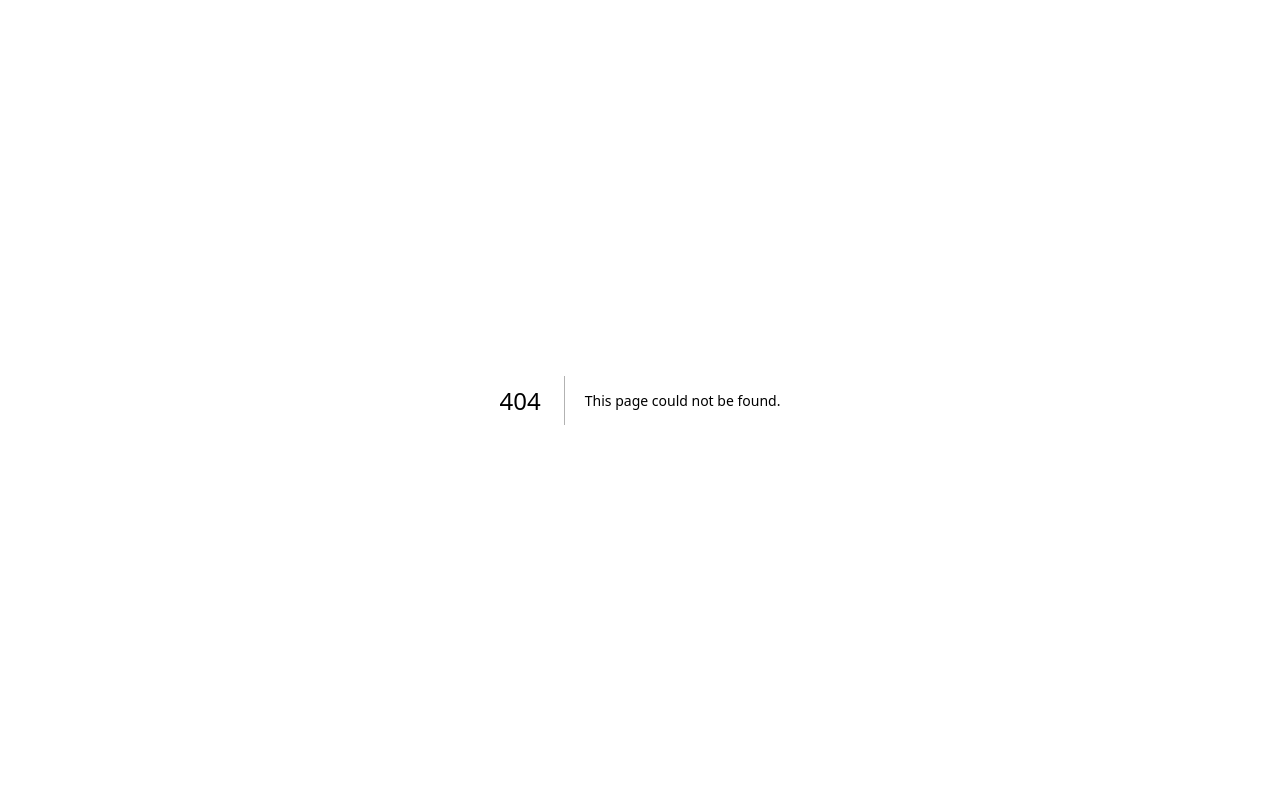
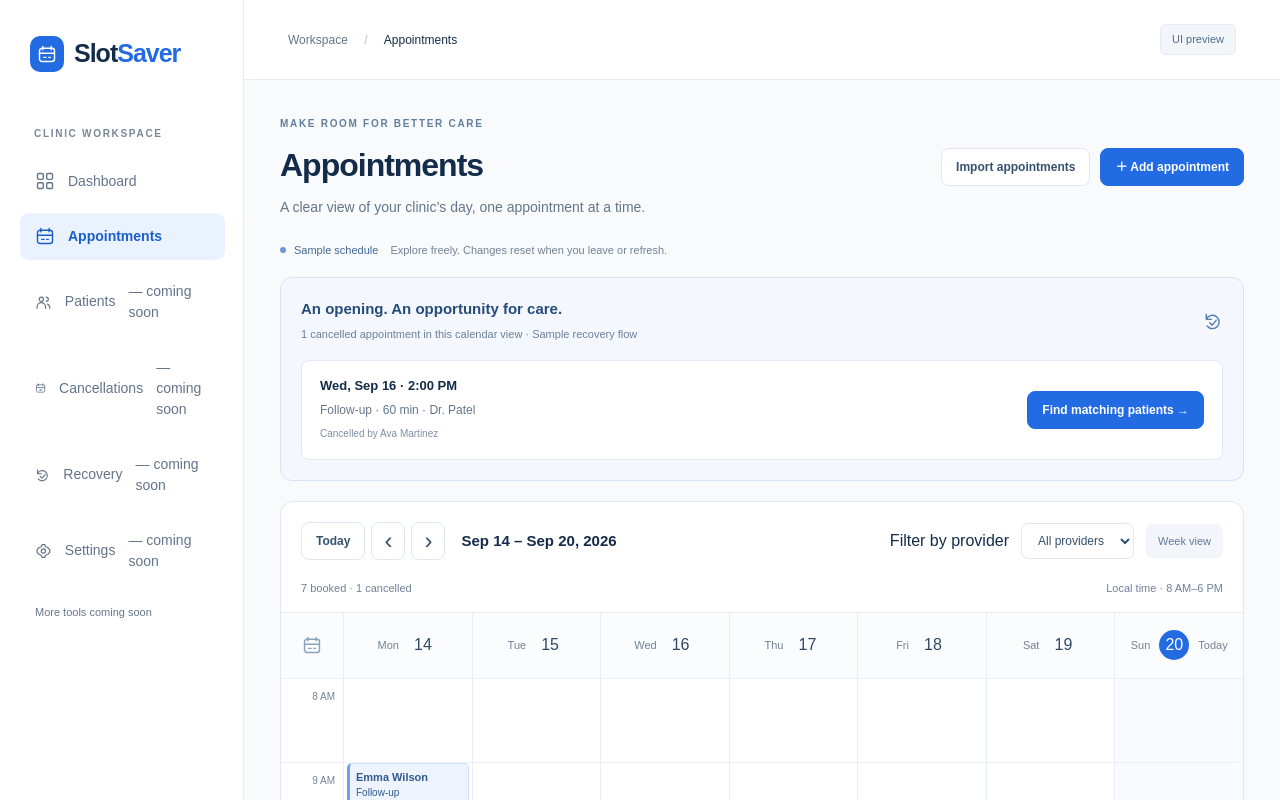
Before and after one commit to RandaKamal/slotsaver, a Next.js app in the folder apps/web/: page /appointments in a window 1280 px wide. Before the commit this address had no page. Shown: the top 800 px of the page. Built offline with nearby package versions, Linux system fonts and the light colour scheme.

Commit message:
Add the appointments page

```diff
--- /dev/null
+++ b/apps/web/app/appointments/page.tsx
@@ -0,0 +1,15 @@
+import { Sidebar } from "@/components/dashboard/Sidebar";
+import { AppointmentCalendar } from "@/components/appointments/AppointmentCalendar";
+
+export const metadata = { title: "Appointments | SlotSaver" };
+
+export default function AppointmentsPage() {
+  return <div className="app-shell">
+    <a className="skip-link" href="#main-content">Skip to content</a>
+    <Sidebar activePage="Appointments" />
+    <div className="main-area">
+      <div className="topbar"><span>Workspace <span className="breadcrumb-divider">/</span> <strong>Appointments</strong></span><span className="preview-badge">UI preview</span></div>
+      <main id="main-content"><AppointmentCalendar /></main>
+    </div>
+  </div>;
+}
```
